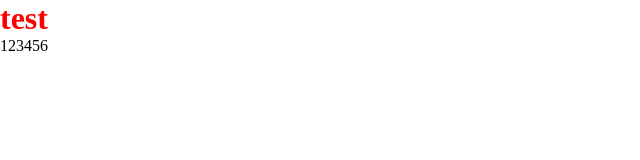
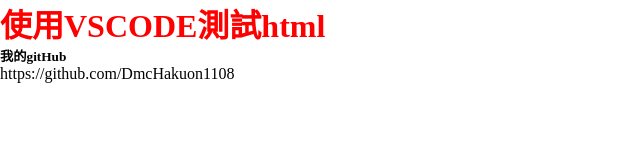
Before and after one commit to trYoudan/project2, a plain HTML site: page 02.html in a window 1280 px wide. Shown: the whole page, without its empty margins (0-640 px from the left). Drawn offline with Linux system fonts and the light colour scheme.

Commit message:
改名02與新增github

```diff
--- a/index.html
+++ b/02.html
@@ -10,7 +10,8 @@
     <link rel="stylesheet" href="./styles/style.css">
 </head>
 <body>
-    <h1>test</h1>
-    <p>123456</p>
+    <h1>使用VSCODE測試html</h1>
+    <h5>我的gitHub</h5>
+    <p>https://github.com/DmcHakuon1108</p>
 </body>
 </html>
```
